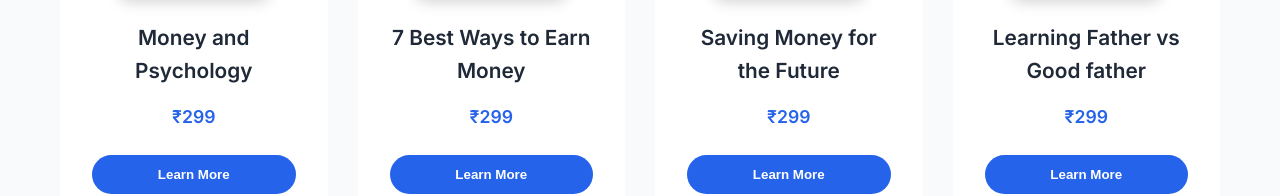
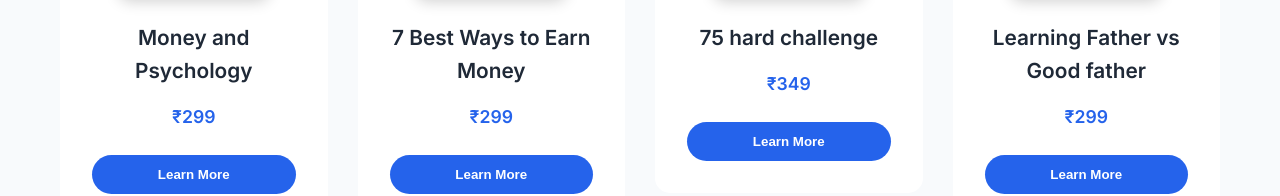
Before and after one commit to ADITYA09877/WEALTHGROVERSADITYA, a website: page dist/index.html in a window 1280 px wide. Shown: the part 2907-3103 px from the top of the page. Drawn offline with nearby package versions, Linux system fonts and the light colour scheme; files that its build step writes are made by us from their sources.

Commit message:
Publish application

```diff
--- a/dist/index.html
+++ b/dist/index.html
@@ -219,8 +219,8 @@
                                     <i class="fas fa-graduation-cap"></i>
                                 </div>
                             </div>
-                            <h3>Saving Money for the Future</h3>
-                            <p class="product-price">₹299</p>
+                            <h3>75 hard challenge</h3>
+                            <p class="product-price">₹349</p>
                             <button class="product-btn">Learn More</button>
                         </div>
                     </div>
@@ -232,7 +232,7 @@
                                     <i class="fas fa-lightbulb"></i>
                                 </div>
                             </div>
-                            <h3>Learning Father vs Good father</h3>
+                            <h3>Learning Father vs  Good father</h3>
                             <p class="product-price">₹299</p>
                             <button class="product-btn">Learn More</button>
                         </div>
```
